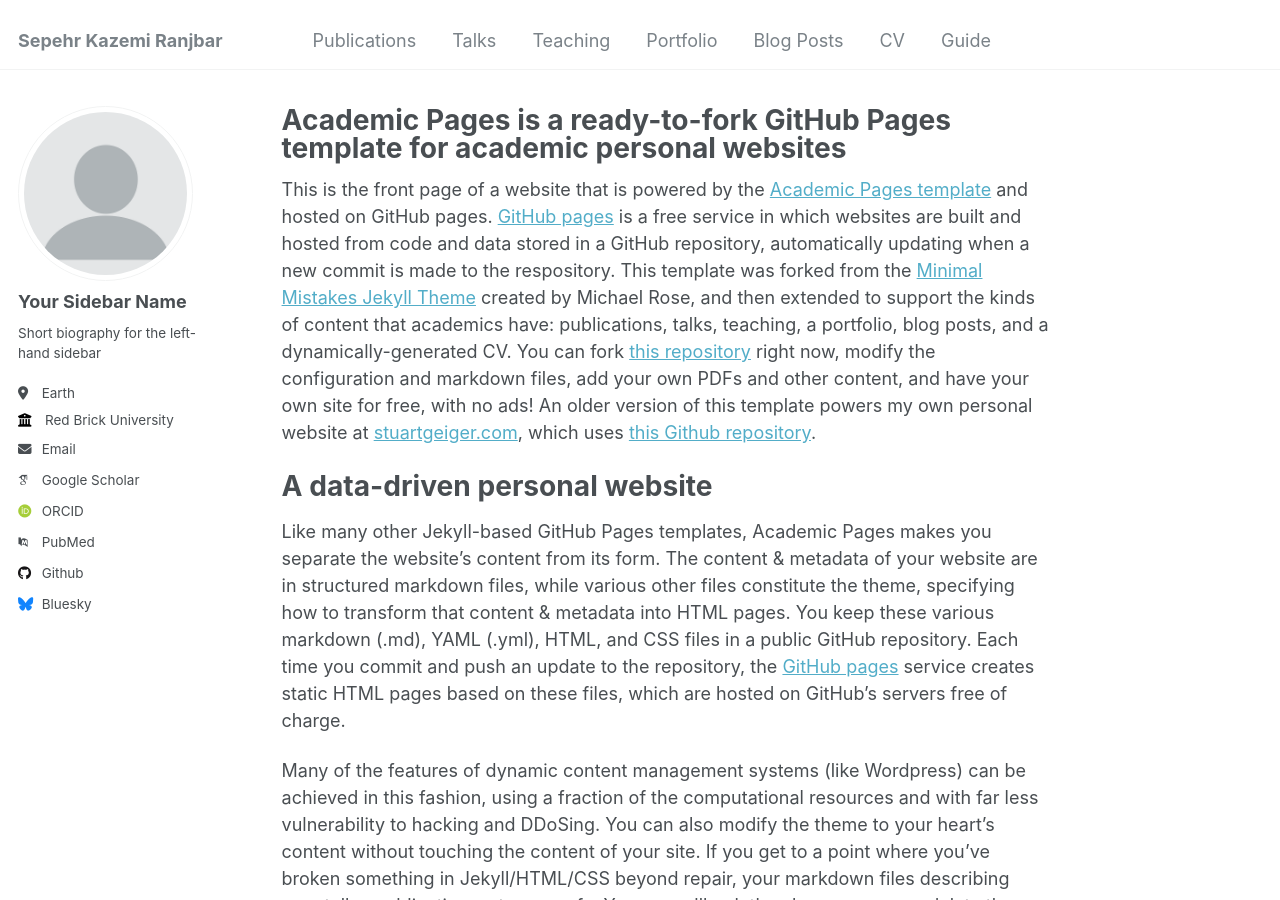
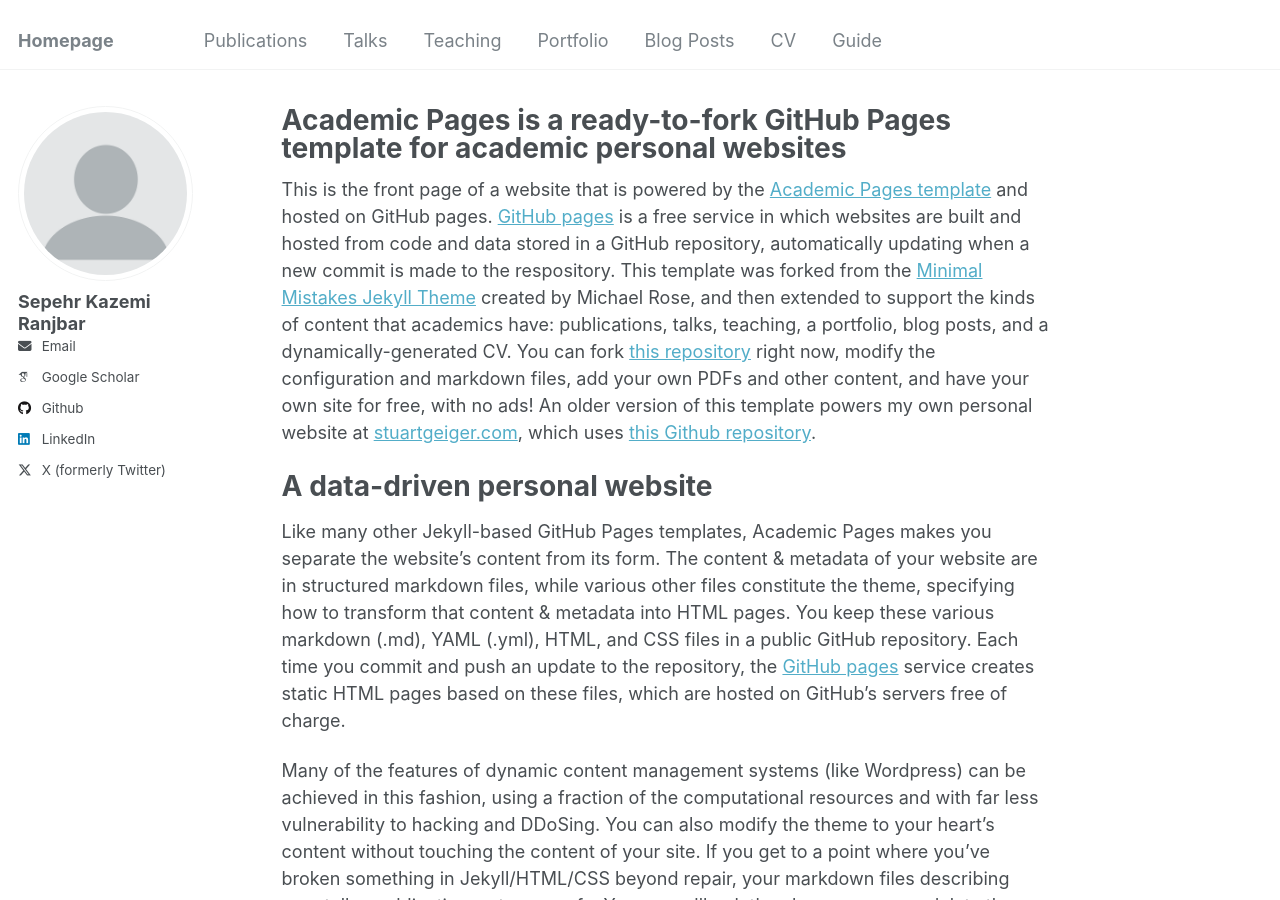
Before and after one commit to sepehrkr/sepehrkr.github.io, a Jekyll site: the page built from _pages/about.md, in a window 1280 px wide and 900 px high. Built offline with Jekyll 4.4.1, drawn with Linux system fonts in a browser that asks for light colours; some web fonts are replaced; part of the change alters nothing that is shown.

Commit message:
Update _config.yml

```diff
--- a/_config.yml
+++ b/_config.yml
@@ -8,7 +8,7 @@
 
 # Basic Site Settings
 locale                   : "en-US"
-title                    : "Sepehr Kazemi Ranjbar"
+title                    : "Homepage"
 title_separator          : "-"
 name                     : &name "Sepehr"
 description              : &description "Personal Homepage of Sepehr Kazemi Ranjbar"
@@ -22,56 +22,56 @@ repository               : "sepehrkr/sepehrkr.github.io"
 author:
   # Biographic information
   avatar           : "profile.png"
-  name             : "Your Sidebar Name"
-  pronouns         : # example: "she/her"
-  bio              : "Short biography for the left-hand sidebar"
-  location         : "Earth"
-  employer         : "Red Brick University"
-  uri              : # URL
-  email            : "none@example.org"
+  name             : "Sepehr Kazemi Ranjbar"
+  #pronouns         : # example: "she/her"
+  #bio              : "Undergraduate student in Electrical Engineering of Sharif University of Technology "
+  #location         : "Tehran, IRAN"
+  #employer         : "Red Brick University"
+  #uri              : # URL
+  email            : "sepehrkazemi9@gmail.com"
 
   # Academic websites
-  arxiv            : # URL - Update with the correct link to your profile
-  googlescholar    : "https://scholar.google.com/citations?user=PS_CX0AAAAAJ"
-  impactstory      : # URL
-  orcid            : "http://orcid.org/yourorcidurl"
-  semantic         : # URL
-  pubmed           : "https://www.ncbi.nlm.nih.gov/pubmed/?term=john+snow"
-  researchgate     : # URL
+  #arxiv            : # URL - Update with the correct link to your profile
+  googlescholar    : "https://scholar.google.com/citations?user=UUogPz0AAAAJ&hl=en&oi=sra"
+  #impactstory      : # URL
+  #orcid            : "http://orcid.org/yourorcidurl"
+  #semantic         : # URL
+  #pubmed           : "https://www.ncbi.nlm.nih.gov/pubmed/?term=john+snow"
+  #researchgate     : # URL
 
   # Repositories and software development
-  bitbucket        : # Username - Update with your username on the site
-  codepen          : # Username
-  dribbble         : # Username
-  github           : "academicpages"
-  kaggle           : # Username
-  stackoverflow    : # User number or user number and name (i.e., use "1" or "1/jeff-atwood")
+  #bitbucket        : # Username - Update with your username on the site
+  #codepen          : # Username
+  #dribbble         : # Username
+  github           : "https://github.com/sepehrkr"
+  #kaggle           : # Username
+  #stackoverflow    : # User number or user number and name (i.e., use "1" or "1/jeff-atwood")
 
   # Social media
-  bluesky          : "bsky.app" # Replace this with you Bluesky username
-  facebook         : # Username
-  flickr           : # Username
-  foursquare       : # Username
-  goodreads        : # Username
-  google_plus      : # Username
-  keybase          : # Username
-  instagram        : # Username
-  lastfm           : # Username
-  linkedin         : # Username
-  mastodon         : # URL
-  medium           : # URL
-  pinterest        : # Username
-  soundcloud       : # Username
-  steam            : # Username
-  telegram         : # URL
-  tumblr           : # Username
-  twitter          : # Username for X / Twitter
-  vine             : # Username
-  weibo            : # Username
-  wikipedia        : # Username
-  xing             : # Username
-  youtube          : # Username
-  zhihu            : # URL
+  #bluesky          : "bsky.app" # Replace this with you Bluesky username
+  #facebook         : # Username
+  #flickr           : # Username
+  #foursquare       : # Username
+  #goodreads        : # Username
+  #google_plus      : # Username
+  #keybase          : # Username
+  #instagram        : # Username
+  #lastfm           : # Username
+  linkedin         : https://www.linkedin.com/in/sepehr-kazemi-ranjbar-baa555242/
+  #mastodon         : # URL
+  #medium           : # URL
+  #pinterest        : # Username
+  #soundcloud       : # Username
+  #steam            : # Username
+  #telegram         : # URL
+  #tumblr           : # Username
+  twitter          : https://x.com/Sepehr_kr
+  #vine             : # Username
+  #weibo            : # Username
+  #wikipedia        : # Username
+  #xing             : # Username
+  #youtube          : # Username
+  #zhihu            : # URL
 
 # Publication Category - The following the list of publication categories and their headings
 publication_category:
```
